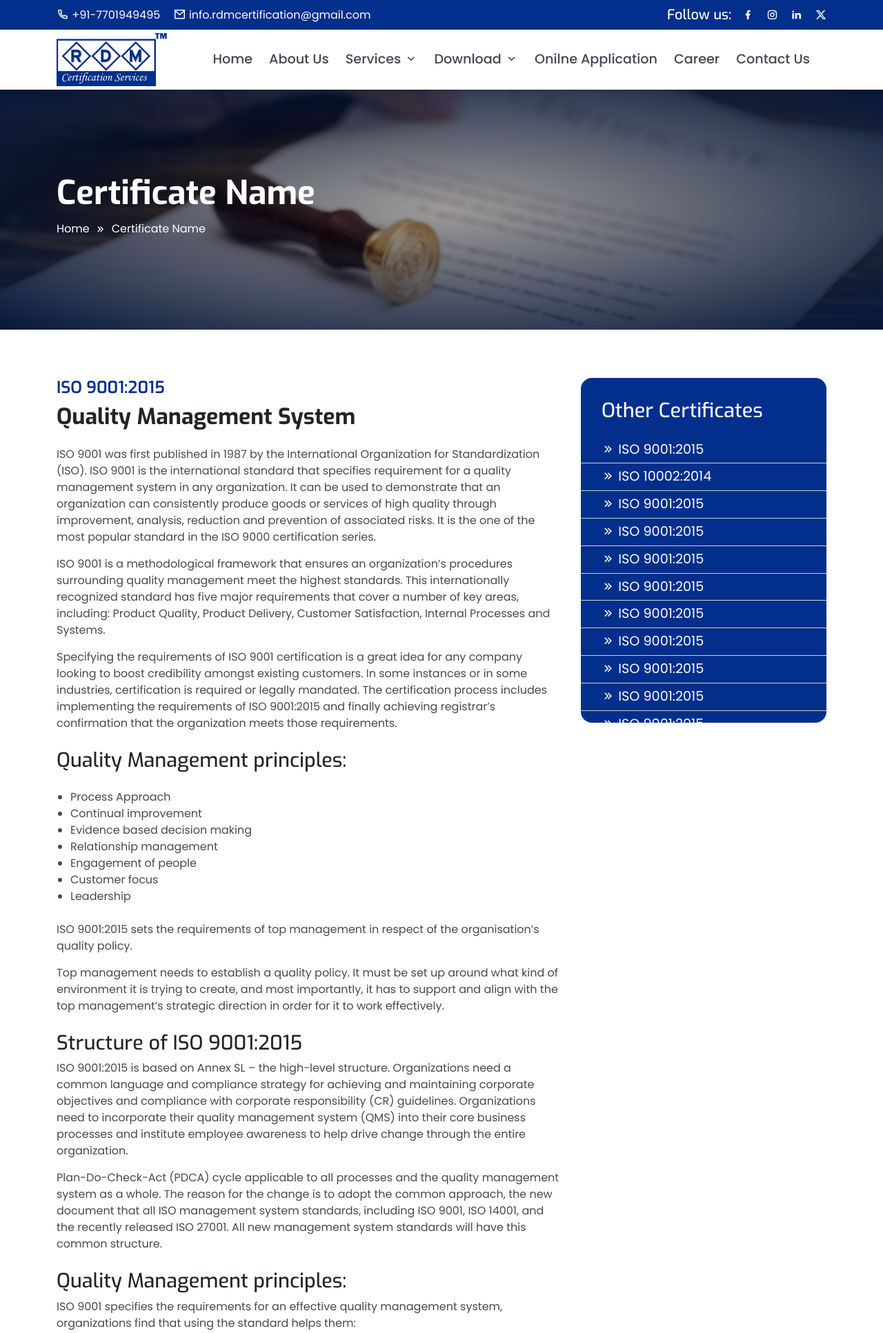
After one commit to akkushwaha7834/rdmcertification, a PHP site: page /certificate-single.php in a window 1280 px wide. The commit adds this page. Shown: the top 1933 px of the page at 69% size. Run offline with PHP 8.4, Linux system fonts and the light colour scheme.

Commit message:
add certificate single page

```diff
--- a/assets/css/style.css
+++ b/assets/css/style.css
@@ -19,7 +19,7 @@ body {
     margin: 0;
     padding: 0;
     font-family: "Poppins", sans-serif;
-    font-size: 16.5px;
+    font-size: 1rem;
     font-weight: 400;
     line-height: 1.5;
     color: var(--theme-text);
@@ -153,7 +153,7 @@ input[type=email], input[type=number], input[type=password], input[type=tel], in
 }
 p {
     margin-bottom: 15px;
-    font-size: 1.2rem;
+    font-size: 1rem;
     color: var(--theme-text);
 }
 
@@ -841,7 +841,54 @@ Careers page
     line-height: 55px;
     padding: 0 10px;
 }
+.certificate-h{
+    font-size: 2rem;
+}
+.other-certificate{
+    background: var(--theme-primary);
+    padding: 30px 0px;
+    border-radius: 1rem;
+    height: 500px;
+    position: sticky;
+    top: 120px;
+    overflow-y: scroll;
+}
+.certificate-head{
+    padding: 0px 30px;
+    margin-bottom: 20px;
+}
+.other-certificate ul li a{
+    font-size: 1.2rem;
+    padding: 5px 30px 5px;
+    display: block;
+    border-bottom: 1px solid #cecece;
+    color: #fff;
+}
+.other-certificate::-webkit-scrollbar-track,
+.other-certificate::-webkit-scrollbar-track {
+    box-shadow: none;
+    -webkit-box-shadow: none;
+    background-color: #e9e9e9;
+    border-radius: 10px;
+}
 
+.other-certificate::-webkit-scrollbar,
+.other-certificate::-webkit-scrollbar {
+    width: 8px;
+    background-color: #fff;
+}
+
+.other-certificate::-webkit-scrollbar-thumb,
+.other-certificate::-webkit-scrollbar-thumb {
+    border-radius: 10px;
+    background-image: linear-gradient(45deg, #306ac1, #83a8de);
+}
+.certificate-pointers {
+    padding-left: 20px;
+}
+.certificate-pointers li{
+    list-style: disc;
+}
 /* =========================
 Resposnive design
 ============================ */
--- /dev/null
+++ b/certificate-single.php
@@ -0,0 +1,98 @@
+<?php include ('include/header.php'); ?>
+<!-- Breadcrumb section -->
+<section class="section-space bg-image breadcrumb-overlay position-relative"
+    style="background-image: url('assets/images/certificate-single.webp')">
+    <div class="container position-relative z-1 py-md-5 py-0">
+        <div class="row">
+            <div class="col-md-12">
+                <div class="breadcrumb-area">
+                    <h1 class="h1 mb-2 text-white">Certificate Name</h1>
+                    <nav aria-label="breadcrumb">
+                        <ol class="breadcrumb">
+                            <li class="breadcrumb-item text-white"><a href="./" class="text-white">Home</a></li>
+                            <li class="breadcrumb-item active text-white" aria-current="page">Certificate Name</li>
+                        </ol>
+                    </nav>
+                </div>
+            </div>
+        </div>
+    </div>
+</section>
+<!-- Breadcrumb section end -->
+<section class="section-space">
+    <div class="container">
+        <div class="row">
+            <div class="col-lg-8">
+                <h4 class="fw-semibold theme-primary">ISO 9001:2015</h4>
+                <h2 class="certificate-h fw-bold text-dark mb-4">Quality management system</h2>
+                <p>ISO 9001 was first published in 1987 by the International Organization for Standardization (ISO). ISO
+                    9001 is the international standard that specifies requirement for a quality management system in any
+                    organization. It can be used to demonstrate that an organization can consistently produce goods or
+                    services of high quality through improvement, analysis, reduction and prevention of associated
+                    risks. It is the one of the most popular standard in the ISO 9000 certification series.</p>
+                <p>ISO 9001 is a methodological framework that ensures an organization’s procedures surrounding quality
+                    management meet the highest standards. This internationally recognized standard has five major
+                    requirements that cover a number of key areas, including: Product Quality, Product Delivery,
+                    Customer Satisfaction, Internal Processes and Systems.
+                </p>
+                <p>
+                    Specifying the requirements of ISO 9001 certification is a great idea for any company looking to
+                    boost credibility amongst existing customers. In some instances or in some industries, certification
+                    is required or legally mandated. The certification process includes implementing the requirements of
+                    ISO 9001:2015 and finally achieving registrar’s confirmation that the organization meets those
+                    requirements.</p>
+                <h3 class="mt-4 text-dark">Quality Management principles:</h3>
+
+                <ul class="certificate-pointers mt-4 mb-4">
+                    <li>Process Approach</li>
+                    <li>Continual improvement</li>
+                    <li>Evidence based decision making</li>
+                    <li>Relationship management</li>
+                    <li>Engagement of people</li>
+                    <li>Customer focus</li>
+                    <li>Leadership</li>
+                </ul>
+                <p>ISO 9001:2015 sets the requirements of top management in respect of the organisation’s quality policy.</p>
+                <p>Top management needs to establish a quality policy. It must be set up around what kind of environment it is trying to create, and most importantly, it has to support and align with the top management’s strategic direction in order for it to work effectively.</p>
+                <h3 class="mt-4 text-dark">Structure of ISO 9001:2015</h3>
+                <p>ISO 9001:2015 is based on Annex SL – the high-level structure. Organizations need a common language and compliance strategy for achieving and maintaining corporate objectives and compliance with corporate responsibility (CR) guidelines. Organizations need to incorporate their quality management system (QMS) into their core business processes and institute employee awareness to help drive change through the entire organization.</p>
+                <p>Plan-Do-Check-Act (PDCA) cycle applicable to all processes and the quality management system as a whole. The reason for the change is to adopt the common approach, the new document that all ISO management system standards, including ISO 9001, ISO 14001, and the recently released ISO 27001. All new management system standards will have this common structure.</p>
+                <h3 class="mt-4 text-dark">Quality Management principles:</h3>
+                <p>ISO 9001 specifies the requirements for an effective quality management system, organizations find that using the standard helps them:</p>
+                <ul class="certificate-pointers mt-4 mb-4"><li>To organize a Quality management System.</li><li>Improves customer satisfaction and employees</li><li>Cost saving</li><li>Continual improvement in the process and quality of the products.</li><li>Reach to new markets.</li><li>Identification and address process risk.</li><li>New business opportunities</li><li>Easy to integrate with the process.</li><li>Boost organizational Efficiency.</li></ul>
+                <p> ISO 9001:2015 certification means that an organization committed to the following:</p>
+                <ul class="certificate-pointers mt-4 mb-4"><li>Organization follows all the guidelines of the ISO 9001 standard.</li><li>Organization fulfils its own requirements.</li><li>Meets customer requirements and statutory and regulatory requirements.</li><li>Maintains documentation.</li></ul>
+                <p>ISO 9001 can be integrated into other Quality Management Systems (QMS) like HACCP (Hazard Analysis Critical Control Points) which is something you should consider when establishing your own QMS.</p>
+                <p>Shared High-level Structure of ISO 9001 certification requirements with other ISO management systems including ISO 14001 (Environmental) and ISO 45001 (Occupational Health & Safety) makes it easy to manage your QHSE management risks holistically.</p>
+                <h3  class="mt-4 text-dark">In addition risk based thinking being a new ISO 9001:2015 standard requirement</h3>
+                <p>A risk management danger can be defined as a potential or perceived threat that could result in failure of the project necessary to complete the task. One key takeaway from this is that effective danger management can contribute to an organization’s ability to succeed. Free ISO 9001 2015 download hints are available on SQM Publishing. A useful and effective approach to risk assessment for a quality management system requirement can help identify and evaluate the potential and existing risks and evaluate the options step by step resulting in deciding whether we should we accept, mitigate, eliminate or transfer them while also identifying the controls we need to ensure the effectiveness of our quality management system. By including ‘potential’ threats, one can put in place preventive actions. As per ISO 9001:2015 certification, quality objectives are becoming increasingly important because they have an impact on customer satisfaction and directly relate to the success of a company’s business.</p>
+            </div>
+            <div class="col-lg-4">
+                <div class="other-certificate">
+                    <div class="certificate-head"> <h3 class="text-white">Other Certificates</h3></div>
+
+                    <ul>
+                        <li><a href=""><i class="ri-arrow-right-double-fill"></i> ISO 9001:2015</a></li>
+                        <li><a href=""><i class="ri-arrow-right-double-fill"></i> ISO 10002:2014</a></li>
+                        <li><a href=""><i class="ri-arrow-right-double-fill"></i> ISO 9001:2015</a></li>
+                        <li><a href=""><i class="ri-arrow-right-double-fill"></i> ISO 9001:2015</a></li>
+                        <li><a href=""><i class="ri-arrow-right-double-fill"></i> ISO 9001:2015</a></li>
+                        <li><a href=""><i class="ri-arrow-right-double-fill"></i> ISO 9001:2015</a></li>
+                        <li><a href=""><i class="ri-arrow-right-double-fill"></i> ISO 9001:2015</a></li>
+                        <li><a href=""><i class="ri-arrow-right-double-fill"></i> ISO 9001:2015</a></li>
+                        <li><a href=""><i class="ri-arrow-right-double-fill"></i> ISO 9001:2015</a></li>
+                        <li><a href=""><i class="ri-arrow-right-double-fill"></i> ISO 9001:2015</a></li>
+                        <li><a href=""><i class="ri-arrow-right-double-fill"></i> ISO 9001:2015</a></li>
+                        <li><a href=""><i class="ri-arrow-right-double-fill"></i> ISO 9001:2015</a></li>
+                        <li><a href=""><i class="ri-arrow-right-double-fill"></i> ISO 9001:2015</a></li>
+                        <li><a href=""><i class="ri-arrow-right-double-fill"></i> ISO 9001:2015</a></li>
+                        <li><a href=""><i class="ri-arrow-right-double-fill"></i> ISO 9001:2015</a></li>
+                    </ul>
+                </div>
+            </div>
+        </div>
+
+    </div>
+</section>
+
+<?php include ('include/footer.php'); ?>
```
Also changed, not shown: assets/images/certificate-single.webp (added).
